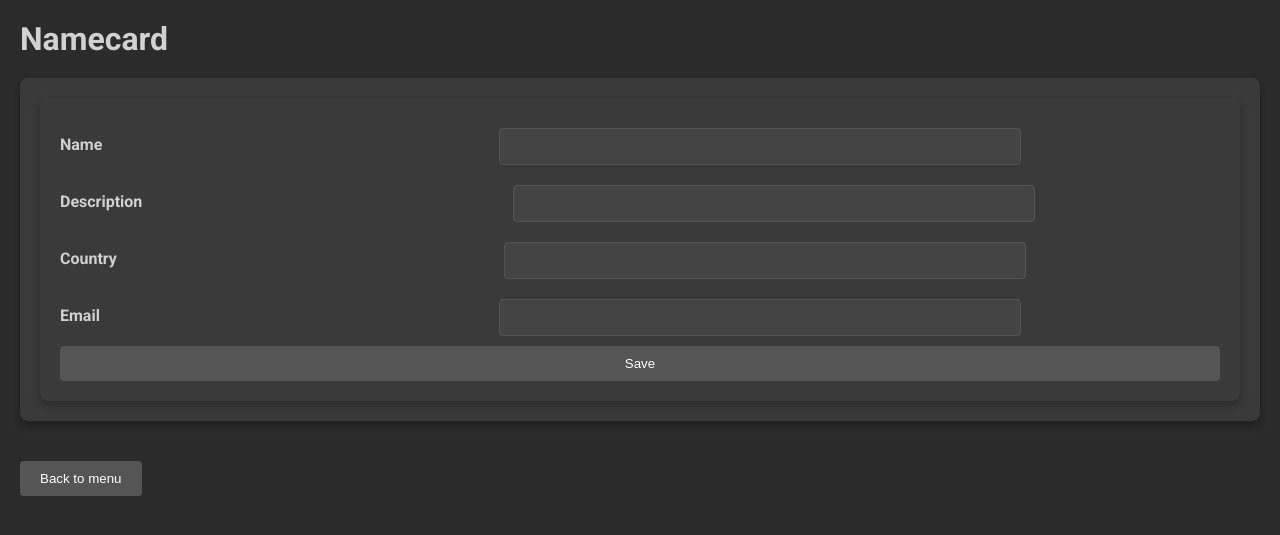
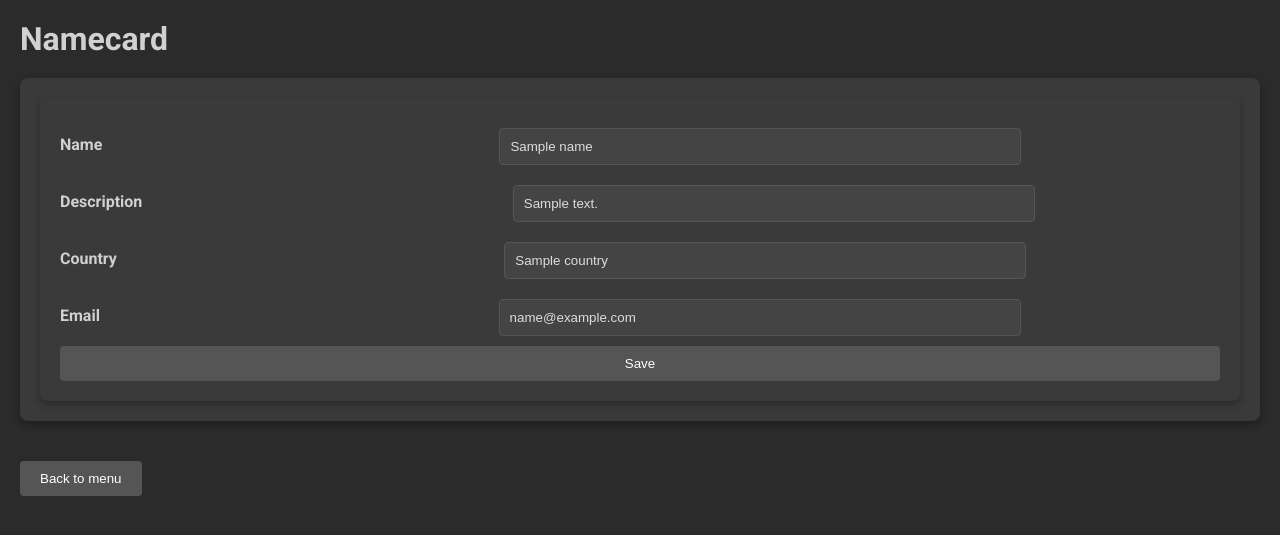
Before and after one commit to DGTV11/BlogPostManager, a Flask app: template blog-post-manager/templates/namecard.html in a window 1280 px wide. Shown: the top 535 px of the page. Run offline with Flask 3, Linux system fonts and the light colour scheme; the template is opened without the code that fills it: most values are stand-ins (such as "Sample title", 1, 10 or a date in 2020); some libraries are stand-ins or nearby versions.

Commit message:
Implemented persistence for namecard (to be tested)

```diff
--- a/blog-post-manager/app.py
+++ b/blog-post-manager/app.py
@@ -124,7 +124,6 @@ def namecard():
             config = configparser.ConfigParser()
             config['NAMECARD'] = {"Name": request.form["name"], "Description": request.form["description"], "Country": request.form["country"], "email": request.form["email"]} # following the names
             config.write(f)
-
 
     config = configparser.ConfigParser()
     config.read(namecard_path)
--- a/blog-post-manager/templates/namecard.html
+++ b/blog-post-manager/templates/namecard.html
@@ -104,19 +104,19 @@
           <form method="post">
               <div>
                 <label for="name">Name</label><br>
-                <input type="text" id="name" name="name"><br>
+                <input type="text" id="name" name="name" value="{{name}}"><br>
               </div>
               <div>
                 <label for="desc">Description</label><br>
-                <input type="text" id="description" name="description"><br>
+                <input type="text" id="description" name="description" value="{{description}}"><br>
               </div>
               <div>
                 <label for="desc">Country</label><br>
-                <input type="text" id="country" name="country"><br>
+                <input type="text" id="country" name="country" value="{{country}}"><br> <!--TODO: make dropdown menu for countries-->
               </div>
               <div>
                 <label for="desc">Email</label><br>
-                <input type="text" id="email" name="email"><br>
+                <input type="text" id="email" name="email" value="{{email}}"><br>
               </div>
               <input name="btn" type="submit" value="Save" />
           </form>
```
